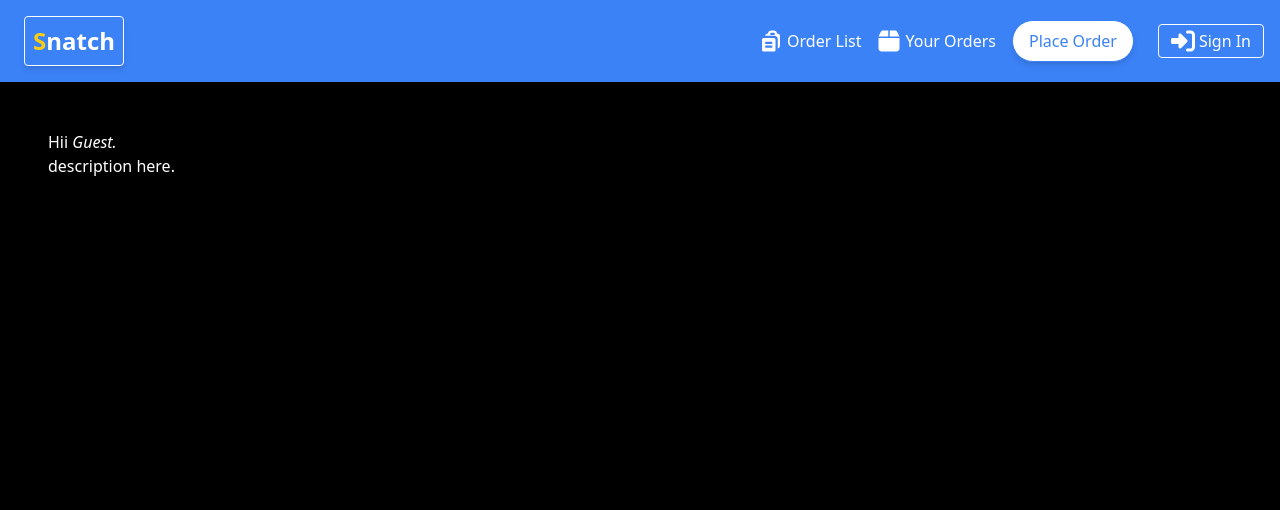
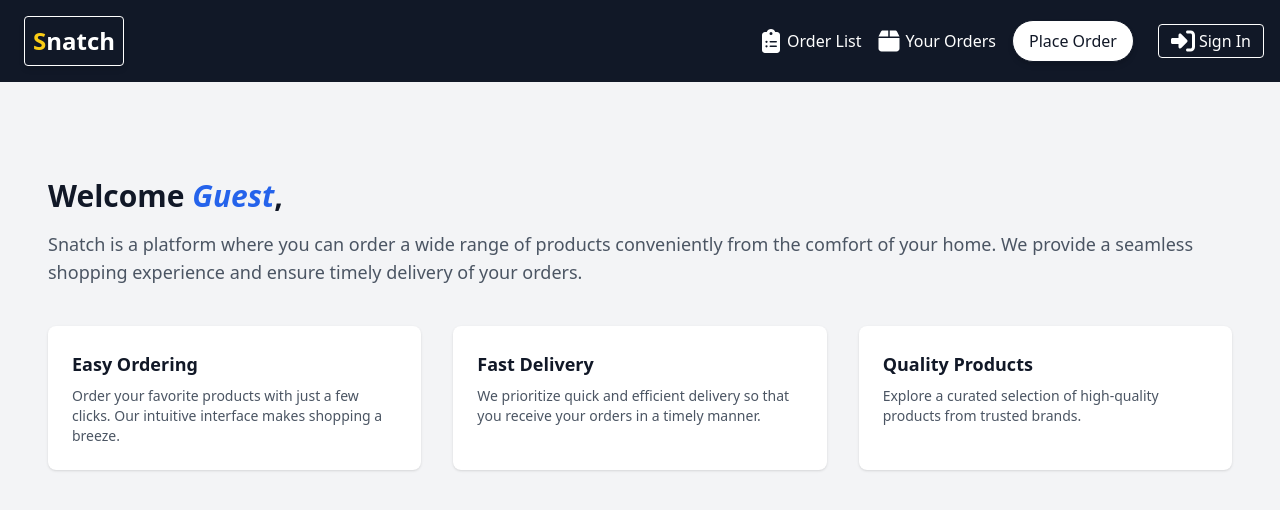
Before and after one commit to Jayesh-kahnani/Snatch, a Next.js app: page / in a window 1280 px wide. Shown: the top 510 px of the page. Built offline with nearby package versions, Linux system fonts and the light colour scheme; no server answers.

Commit message:
description

```diff
--- a/src/app/globals.css
+++ b/src/app/globals.css
@@ -1,7 +1,9 @@
+/* src/app/globals.css */
 @import 'tailwindcss/base';
 @import 'tailwindcss/components';
 @import 'tailwindcss/utilities';
 
-body{
-    background-color: black;
+body {
+  background-color: #f3f4f6; /* Light gray background color */
+  color: #333; /* Global text color */
 }
--- a/src/app/orders/page.tsx
+++ b/src/app/orders/page.tsx
@@ -11,13 +11,15 @@ async function getPosts() {
 
   return posts;
 }
-
 export default async function Page() {
   const posts = await getPosts();
 
   return (
-    <>
-      <h1>Your orders</h1>
+    <div className="container mx-auto mt-8 px-4 sm:px-0 text-gray-600">
+      {" "}
+      {/* Set text color to black */}
+      <h1 className="text-2xl font-bold text-gray-900 mb-4">Orders List</h1>
+      <div className="flex flex-wrap">
         {posts.map((post) => (
           <Post
             key={post.id}
@@ -27,6 +29,7 @@ export default async function Page() {
             authorName={post.author?.name || "Unknown"}
           />
         ))}
-    </>
+      </div>
+    </div>
   );
 }
--- a/src/app/page.tsx
+++ b/src/app/page.tsx
@@ -1,7 +1,7 @@
 // src/app/page.tsx
 "use client"
-import { getUserInfo, UserInfo } from "@/lib/userUtils";
 import { SessionProvider, useSession } from "next-auth/react";
+import WebsiteDescription from "./ui/WebsiteDescription";
 
 export default function Home() {
   return (
@@ -13,12 +13,11 @@ export default function Home() {
 
 function Content() {
   const { data: session } = useSession();
-  const userInfo: UserInfo = getUserInfo(session);
+  const userInfo = session?.user ?? { name: "Guest" };
 
   return (
-    <h1>
-      Hii <i> {userInfo.name}.</i>
-      <br /> description here.
-       </h1>
+    <>
+      <WebsiteDescription />
+    </>
   );
 }
--- /dev/null
+++ b/src/app/ui/WebsiteDescription.tsx
@@ -0,0 +1,67 @@
+// src/components/WebsiteDescription.tsx
+// src/app/ui/WebsiteDescription.tsx
+import { useSession } from "next-auth/react";
+
+export default function WebsiteDescription() {
+    const { data: session } = useSession();
+
+  const userInfo = session?.user ?? { name: "Guest" };
+
+  return (
+    <>
+          <div className="bg-gray-100 py-12">
+
+      <h1 className="text-3xl font-bold text-gray-900">
+        Welcome{" "}
+        <span className="italic text-blue-600">
+          {userInfo.name !== "Guest" ? userInfo.name : "Guest"}
+        </span>
+        ,
+      </h1>
+
+        <p className="mt-4 text-lg text-gray-600">
+          Snatch is a platform where you can order a wide range of products
+          conveniently from the comfort of your home. We provide a seamless
+          shopping experience and ensure timely delivery of your orders.
+        </p>
+        <div className="mt-10 grid grid-cols-1 gap-8 sm:grid-cols-2 lg:grid-cols-3">
+          {/* Card 1 */}
+          <div className="bg-white overflow-hidden shadow rounded-lg">
+            <div className="px-4 py-5 sm:p-6">
+              <h3 className="text-lg font-semibold text-gray-900">
+                Easy Ordering
+              </h3>
+              <p className="mt-2 text-sm text-gray-600">
+                Order your favorite products with just a few clicks. Our
+                intuitive interface makes shopping a breeze.
+              </p>
+            </div>
+          </div>
+          {/* Card 2 */}
+          <div className="bg-white overflow-hidden shadow rounded-lg">
+            <div className="px-4 py-5 sm:p-6">
+              <h3 className="text-lg font-semibold text-gray-900">
+                Fast Delivery
+              </h3>
+              <p className="mt-2 text-sm text-gray-600">
+                We prioritize quick and efficient delivery so that you receive
+                your orders in a timely manner.
+              </p>
+            </div>
+          </div>
+          {/* Card 3 */}
+          <div className="bg-white overflow-hidden shadow rounded-lg">
+            <div className="px-4 py-5 sm:p-6">
+              <h3 className="text-lg font-semibold text-gray-900">
+                Quality Products
+              </h3>
+              <p className="mt-2 text-sm text-gray-600">
+                Explore a curated selection of high-quality products from
+                trusted brands.
+              </p>
+            </div>
+          </div>
+        </div>
+      </div>
+    </>   );
+};
--- a/src/app/ui/navbar.tsx
+++ b/src/app/ui/navbar.tsx
@@ -1,16 +1,13 @@
 // src/components/Navbar.tsx
-
-"use client";
-
+"use client"
 import { FontAwesomeIcon } from "@fortawesome/react-fontawesome";
 import {
   faBox,
   faPlus,
   faSignOutAlt,
   faSignInAlt,
+  faClipboardList,
 } from "@fortawesome/free-solid-svg-icons";
-
-import { ClipboardDocumentListIcon  } from "@heroicons/react/16/solid";
 import { signIn, signOut, useSession } from "next-auth/react";
 import Link from "next/link";
 
@@ -18,12 +15,12 @@ const Navbar: React.FC = () => {
   const { data: session, status } = useSession();
 
   return (
-    <div className="bg-blue-500 p-4">
+    <div className="bg-gray-900 text-white p-4">
       {/* Top Bar */}
       <div className="md:flex md:justify-between md:items-center">
         {/* Logo (Desktop) */}
         <Link href="/">
-          <div className="hidden md:inline-block text-white font-extrabold text-2xl cursor-pointer mb-2 md:mb-0 p-2 border border-white rounded shadow-md md:ml-2 md:mr-2">
+          <div className="hidden md:inline-block font-extrabold text-2xl cursor-pointer mb-2 md:mb-0 p-2 border border-white rounded shadow-md md:ml-2 md:mr-2">
             <span className="text-yellow-400">S</span>natch
           </div>
         </Link>
@@ -31,14 +28,17 @@ const Navbar: React.FC = () => {
         {/* Navigation Links (Desktop) */}
         <div className="hidden md:flex space-x-4 items-center">
           <Link href="/orders">
-            <div className="flex items-center text-white hover:underline cursor-pointer">
-              <ClipboardDocumentListIcon className="h-6 w-6 mr-1" />
+            <div className="flex items-center hover:underline cursor-pointer">
+              <FontAwesomeIcon
+                icon={faClipboardList}
+                className="text-xl h-6 w-6 mr-1"
+              />
               <span>Order List</span>
             </div>
           </Link>
 
           <Link href="/user-orders">
-            <div className="flex items-center text-white hover:underline cursor-pointer">
+            <div className="flex items-center hover:underline cursor-pointer">
               <FontAwesomeIcon icon={faBox} className="text-xl h-6 w-6 mr-1" />
               <span>Your Orders</span>
             </div>
@@ -47,7 +47,7 @@ const Navbar: React.FC = () => {
           {/* Place New Order (Desktop) */}
           <Link href="/place-order">
             <div className="flex items-center">
-              <span className="bg-white text-blue-500 hover:bg-blue-500 hover:text-white transition duration-300 rounded-full px-4 py-2 shadow-md border border-blue-500 mr-2">
+              <span className="bg-white text-gray-900 hover:bg-gray-800 hover:text-white transition duration-300 rounded-full px-4 py-2 shadow-md border border-gray-900 mr-2">
                 Place Order
               </span>
             </div>
@@ -56,7 +56,7 @@ const Navbar: React.FC = () => {
           {/* Sign In/Sign Out (Desktop) */}
           {status === "authenticated" ? (
             <div
-              className="flex items-center text-white hover:underline cursor-pointer border border-white rounded px-3 py-1"
+              className="flex items-center hover:underline cursor-pointer border border-white rounded px-3 py-1"
               onClick={() => signOut()}
             >
               <FontAwesomeIcon
@@ -67,7 +67,7 @@ const Navbar: React.FC = () => {
             </div>
           ) : (
             <div
-              className="flex items-center text-white hover:underline cursor-pointer border border-white rounded px-3 py-1"
+              className="flex items-center hover:underline cursor-pointer border border-white rounded px-3 py-1"
               onClick={() => signIn("google")}
             >
               <FontAwesomeIcon
@@ -84,7 +84,7 @@ const Navbar: React.FC = () => {
       <div className="md:hidden flex justify-between items-center mb-2">
         {/* Logo (Mobile) */}
         <Link href="/">
-          <div className="md:inline-block text-white font-extrabold text-2xl cursor-pointer p-2 border border-white rounded shadow-md">
+          <div className="md:inline-block font-extrabold text-2xl cursor-pointer p-2 border border-white rounded shadow-md">
             <span className="text-yellow-400">S</span>natch
           </div>
         </Link>
@@ -93,10 +93,9 @@ const Navbar: React.FC = () => {
         <div className="flex items-center space-x-4">
           {status === "authenticated" ? (
             <div
-              className="flex items-center text-white hover:underline cursor-pointer border border-white rounded px-3 py-1 ml-2"
+              className="flex items-center hover:underline cursor-pointer border border-white rounded px-3 py-1 ml-2"
               onClick={() => signOut()}
             >
-
               <FontAwesomeIcon
                 icon={faSignOutAlt}
                 className="text-xl h-6 w-6 mr-1"
@@ -105,7 +104,7 @@ const Navbar: React.FC = () => {
             </div>
           ) : (
             <div
-              className="flex items-center text-white hover:underline cursor-pointer border border-white rounded px-3 py-1 ml-2"
+              className="flex items-center hover:underline cursor-pointer border border-white rounded px-3 py-1 ml-2"
               onClick={() => signIn("google")}
             >
               <FontAwesomeIcon
@@ -119,24 +118,29 @@ const Navbar: React.FC = () => {
       </div>
 
       {/* Bottom Bar (for mobile) */}
-      <div className="md:hidden fixed bottom-0 left-0 right-0 bg-blue-500 p-2 flex justify-between">
+      <div className="md:hidden fixed bottom-0 left-0 right-0 bg-gray-900 p-2 flex justify-between">
         <Link href="/orders">
-          <div className="flex items-center text-white hover:underline cursor-pointer border border-white rounded px-3 py-1">
-            <ClipboardDocumentListIcon className="h-6 w-6" />
+          <div className="flex items-center hover:underline cursor-pointer border border-white rounded px-3 py-1">
+            <FontAwesomeIcon
+              icon={faClipboardList}
+              className="text-xl h-6 w-6 mr-1"
+            />
             <span className="text-xs">Order List</span>
           </div>
         </Link>
 
         <Link href="/user-orders">
-          <div className="flex items-center text-white hover:underline cursor-pointer border border-white rounded px-3 py-1">
+          <div className="flex items-center hover:underline cursor-pointer border border-white rounded px-3 py-1">
             <FontAwesomeIcon icon={faBox} className="text-xl h-6 w-6" />
             <span className="text-xs">Your Orders</span>
           </div>
         </Link>
 
         {/* Plus Icon (Mobile) */}
-        <Link href="/place-order"> {/* Link to the same page as Place Order */}
-          <div className="flex items-center text-white hover:underline cursor-pointer border border-white rounded px-3 py-1 ml-2">
+        <Link href="/place-order">
+          {" "}
+          {/* Link to the same page as Place Order */}
+          <div className="flex items-center hover:underline cursor-pointer border border-white rounded px-3 py-1 ml-2">
             <FontAwesomeIcon icon={faPlus} className="text-xl h-6 w-6 mr-1" />
             <span className="text-xs">New</span>
           </div>
--- a/src/app/ui/order-list.tsx
+++ b/src/app/ui/order-list.tsx
@@ -14,15 +14,15 @@ export default function Post({
   authorName,
 }: PostProps): ReactElement {
   return (
-    <div className="flex flex-wrap">
-      <div className="bg-white border border-gray-300 rounded-md shadow-md p-4 m-4 w-full md:w-1/2 lg:w-1/3 xl:w-1/4">
+    <div className="flex flex-wrap w-full md:w-1/2 lg:w-1/3 xl:w-1/4">
+      <div className="bg-white border border-gray-300 rounded-md shadow-md p-4 m-4 w-full">
         <div className="mb-4">
           <h3 className="text-lg font-semibold mb-2 text-blue-500">
             {authorName}
           </h3>
-          <p className="text-sm text-gray-700">{title}</p>
+          <p className="text-sm text-gray-900">{title}</p>
         </div>
-        <p className="text-sm text-gray-700 mb-4 whitespace-normal">
+        <p className="text-sm text-gray-800 mb-4 whitespace-normal">
           {content}
         </p>
         <p className="text-sm text-gray-500 mb-0">Order ID: {id}</p>
--- a/src/app/user-orders/page.tsx
+++ b/src/app/user-orders/page.tsx
@@ -1,3 +1,4 @@
+// src / app / user - orders / page.tsx
 export default function Page() {
-  return <div>Your Orders</div>
+  return <h1 className="text-2xl font-bold text-gray-900 mb-4">Your Orders</h1>;
 }
```
Also changed, not shown: src/app/place-order/page.tsx (+19 -19 lines). Lines whose indentation alone changed are shown as unchanged.
